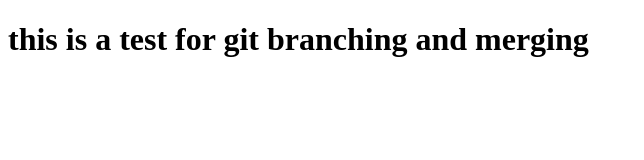
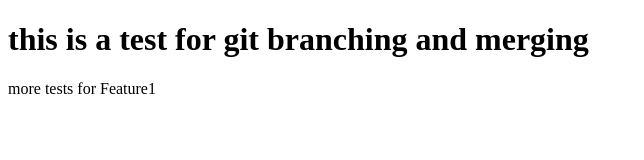
Before and after one commit to npartang/gitdemo, a plain HTML site: page WebContent/index.html in a window 1280 px wide. Shown: the whole page, without its empty margins (0-644 px from the left). Drawn offline with Linux system fonts and the light colour scheme.

Commit message:
added more changes to index.html

```diff
--- a/WebContent/index.html
+++ b/WebContent/index.html
@@ -6,5 +6,6 @@
 </head>
 <body>
 	<h1>this is a test for git branching and merging</h1>
+	<p>more tests for Feature1</p>
 </body>
 </html>
```
